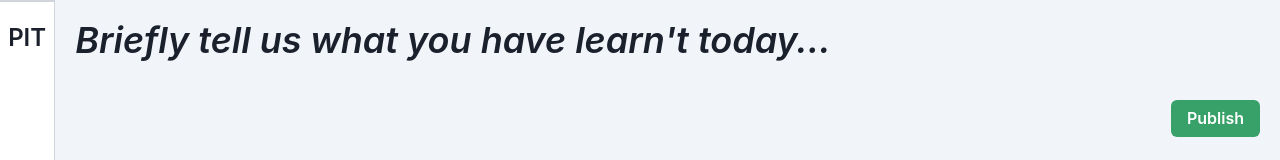
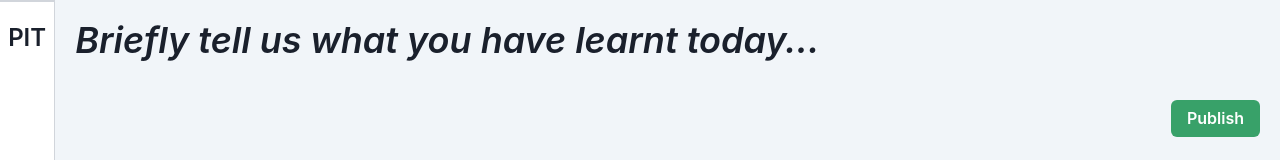
Before and after one commit to SarathAdhi/Blog_Ocean, a Next.js app: page /create in a window 1280 px wide. Shown: the top 160 px of the page. Built offline with nearby package versions, Linux system fonts and the light colour scheme.

Commit message:
minor changes

```diff
--- a/src/common/hoc/withAuth.tsx
+++ b/src/common/hoc/withAuth.tsx
@@ -1,6 +1,6 @@
 import GoogleAuth from "@elements/GoogleAuth";
 import { userStore } from "@utils/store";
-import React, { useEffect } from "react";
+import React from "react";
 
 const withAuth =
   (Component: React.FC) =>
@@ -15,4 +15,5 @@ const withAuth =
     else return <GoogleAuth />;
   };
 
+withAuth.displayName = "withAuth";
 export default withAuth;
--- a/src/pages/create.tsx
+++ b/src/pages/create.tsx
@@ -49,7 +49,7 @@ const Create = () => {
     <PageLayout title="Create" className="flex flex-col gap-10">
       <div>
         <H1 className="italic">
-          Briefly tell us what you have learn't today...
+          Briefly tell us what you have learnt today...
         </H1>
       </div>
 
```
